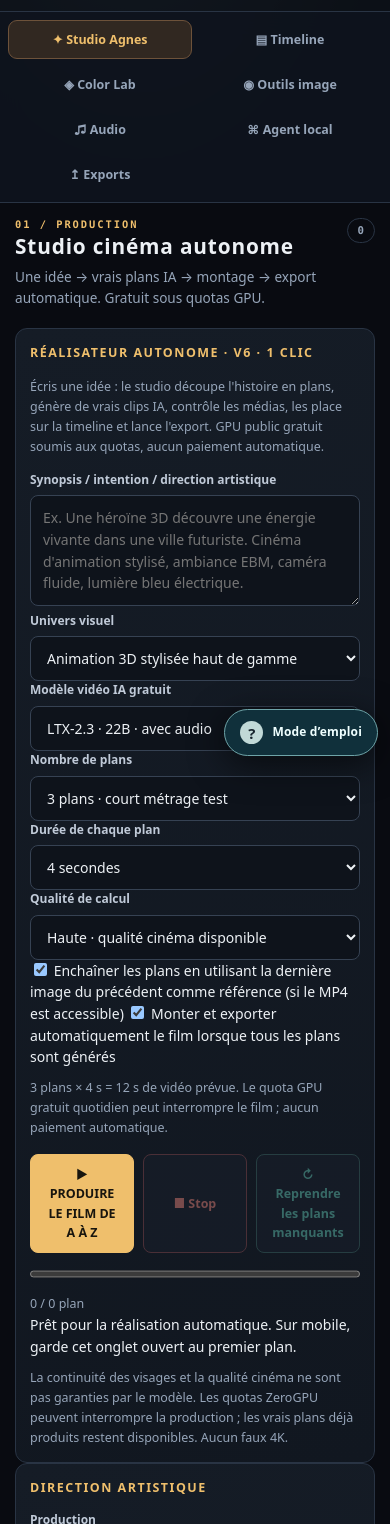
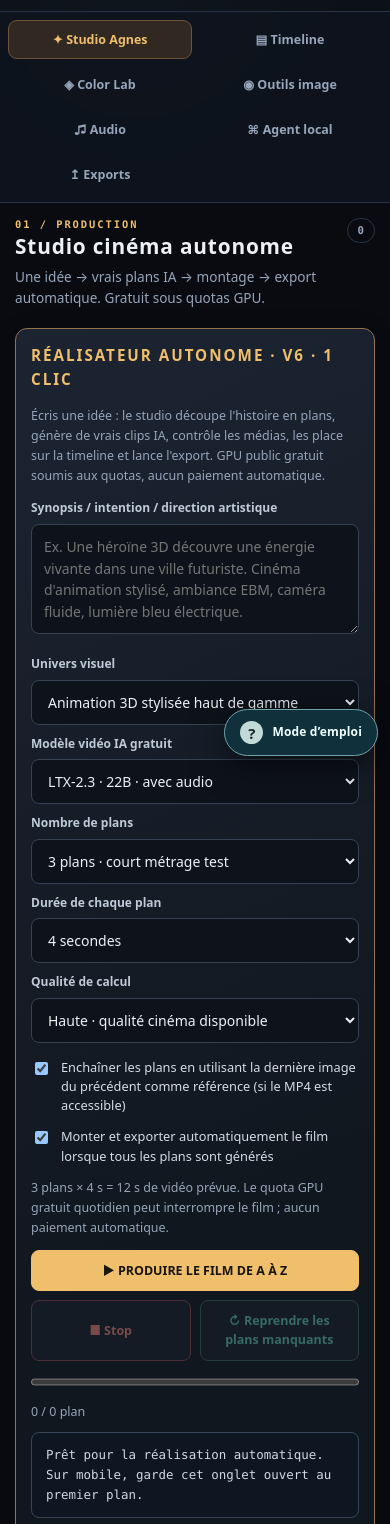
Before and after one commit to Nikoju1977/ia-studio-cine, a plain HTML site: page index.html in a window 390 px wide. Shown: the part 76-1600 px from the top of the page. Drawn offline with Linux system fonts and the light colour scheme.

Commit message:
style: premium responsive autonomous director and per-shot production status

```diff
--- a/meta-studio-v5.css
+++ b/meta-studio-v5.css
@@ -16,3 +16,29 @@
  .result .meta .actions{display:flex;flex-wrap:wrap}
  .provider-advice{font-size:.78rem}
 }
+
+/* V6 cinematic autonomous director */
+.auto-director{margin-bottom:20px;background:linear-gradient(155deg,#1c2432,#11171f 68%);
+  border:1px solid #92734a;box-shadow:0 3px 24px #0002}
+.auto-director>.panel-title{font-size:.95rem;letter-spacing:.13em}
+.auto-director textarea{min-height:110px;font-size:.87rem}
+.auto-grid{display:grid;grid-template-columns:repeat(auto-fit,minmax(190px,1fr));gap:10px 14px;margin:15px 0}
+.auto-grid .form-label{margin-top:0}
+.auto-check{display:flex;align-items:flex-start;gap:10px;color:#d5dce6;font-size:.8rem;line-height:1.5;margin:12px 0;cursor:pointer}
+.auto-check input{flex:0 0 auto;margin-top:4px}
+.auto-actions{margin-top:12px}
+.auto-actions>.btn:first-child{flex:2 1 250px;min-width:230px}
+.auto-actions>.btn{flex:1 1 150px}
+.auto-state{font:.78rem/1.6 var(--mono);padding:12px 14px;border-radius:8px;
+  color:#cfd9e5;background:#0e1622;border:1px solid #364658;margin:10px 0}
+.auto-state[data-state=error]{color:#ffb4a9;border-color:#9b4e4e}
+.auto-state[data-state=done]{color:#95e3bb;border-color:#487663}
+.auto-storyboard{display:grid;grid-template-columns:repeat(auto-fit,minmax(220px,1fr));gap:10px;margin-top:12px}
+.auto-scene{padding:11px 13px;border:1px solid #364351;background:#101823;border-radius:8px}
+.auto-scene-done{border-color:#477563;background:#13231e}
+.auto-scene-head{display:flex;justify-content:space-between;align-items:center;gap:8px}
+.auto-scene-head strong{color:#e8c88a;font:.71rem var(--mono)}
+.auto-scene p{font-size:.73rem;color:#aebbc9;line-height:1.5;margin-top:6px;overflow-wrap:anywhere}
+@media(max-width:600px){.auto-grid{grid-template-columns:1fr 1fr}.auto-director{padding:15px}
+.auto-actions>.btn:first-child{flex-basis:100%;min-width:0}}
+@media(max-width:400px){.auto-grid{grid-template-columns:1fr}}
```
